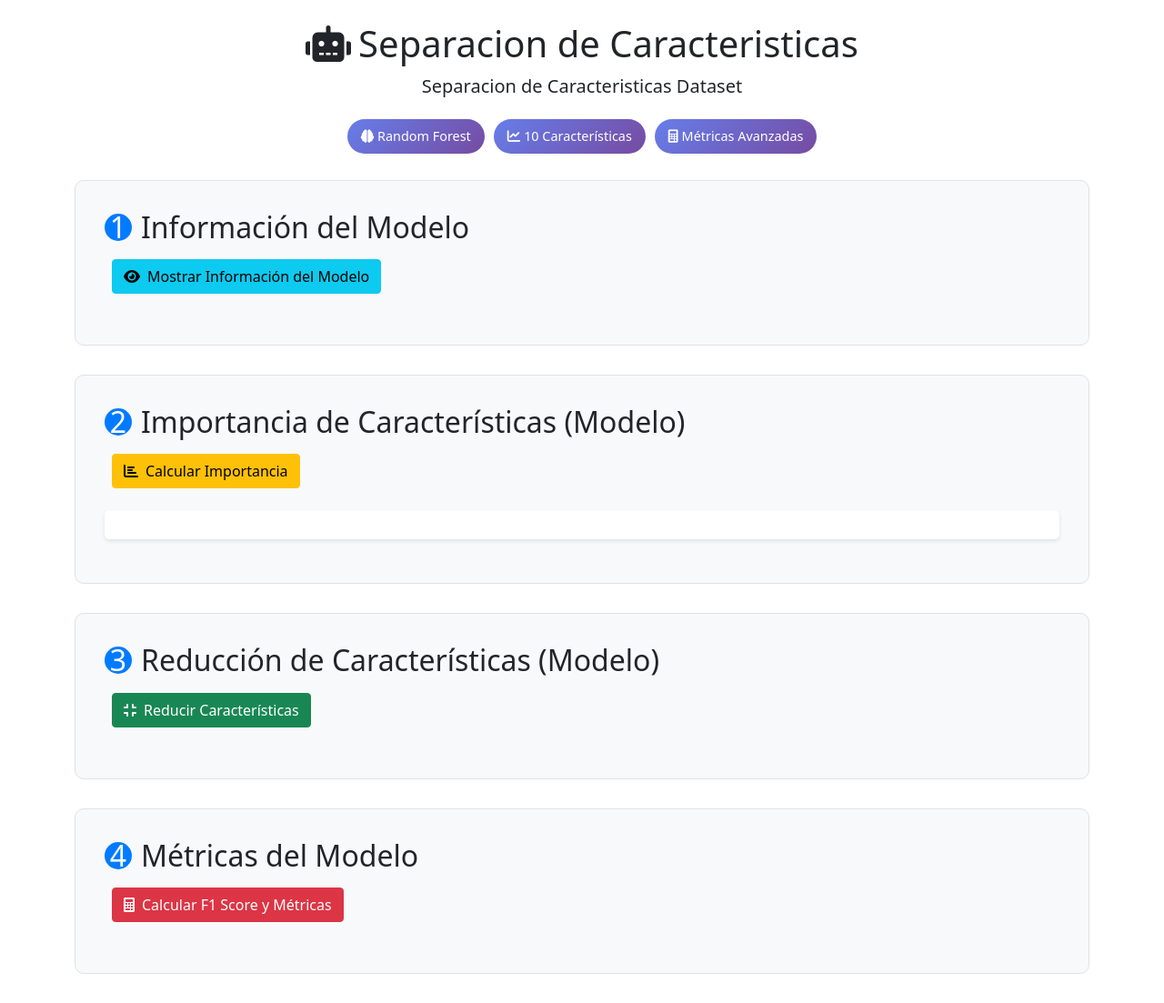
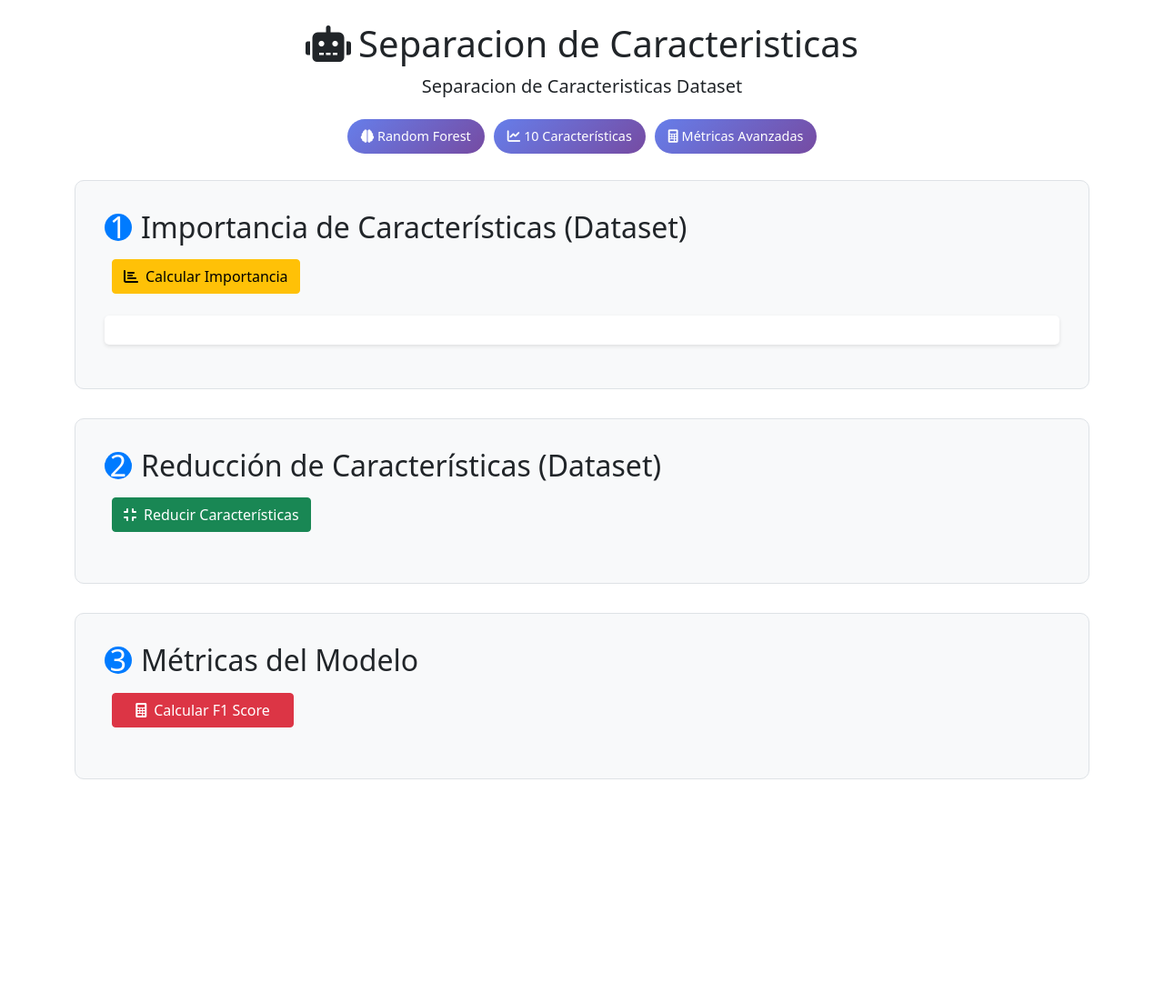
Before and after one commit to dandark666/api-sepa, a Django app: page / in a window 1280 px wide. Shown: the whole page at 91% size. After the commit the page ends 857 px from the top, so only its background shows below. Run offline with Django 5.2, Linux system fonts and the light colour scheme.

Commit message:
Update index.html

```diff
--- a/templates/index.html
+++ b/templates/index.html
@@ -110,24 +110,11 @@
             </div>
         </div>
 
-        <!-- Sección 1: Información del Modelo (ahora es la primera sección) -->
-        <div class="section" id="visualizacionSection">
-            <h2><span class="step-number">1</span>Información del Modelo</h2>
-            <button onclick="visualizarDataset()" class="btn btn-info btn-step">
-                <i class="fas fa-eye me-2"></i>Mostrar Información del Modelo
-            </button>
-            <div id="visualizacionLoading" class="loading">
-                <div class="spinner-border text-primary" role="status">
-                    <span class="visually-hidden">Cargando...</span>
-                </div>
-                <p>Generando información del modelo...</p>
-            </div>
-            <div id="datasetInfo" class="mt-3"></div>
-        </div>
+
 
         <!-- Sección 2: Importancia -->
         <div class="section" id="importanciaSection">
-            <h2><span class="step-number">2</span>Importancia de Características (Modelo)</h2>
+            <h2><span class="step-number">1</span>Importancia de Características (Dataset)</h2>
             <button onclick="calcularImportancia()" class="btn btn-warning btn-step">
                 <i class="fas fa-chart-bar me-2"></i>Calcular Importancia
             </button>
@@ -143,7 +130,7 @@
 
         <!-- Sección 3: Reducción -->
         <div class="section" id="reduccionSection">
-            <h2><span class="step-number">3</span>Reducción de Características (Modelo)</h2>
+            <h2><span class="step-number">2</span>Reducción de Características (Dataset)</h2>
             <button onclick="reducirCaracteristicas()" class="btn btn-success btn-step">
                 <i class="fas fa-compress me-2"></i>Reducir Características
             </button>
@@ -158,9 +145,9 @@
 
         <!-- Sección 4: F1 Score -->
         <div class="section" id="f1Section">
-            <h2><span class="step-number">4</span>Métricas del Modelo</h2>
+            <h2><span class="step-number">3</span>Métricas del Modelo</h2>
             <button onclick="calcularF1Score()" class="btn btn-danger btn-step">
-                <i class="fas fa-calculator me-2"></i>Calcular F1 Score y Métricas
+                <i class="fas fa-calculator me-2"></i>Calcular F1 Score
             </button>
             <div id="f1Loading" class="loading">
                 <div class="spinner-border text-danger" role="status">
@@ -399,7 +386,7 @@
 
                     const cacheInfo = data.modelo_cargado ?
                         '<div class="alert alert-success mt-3"><i class="fas fa-bolt me-2"></i><strong>Modelo cargado desde archivo</strong> - Análisis instantáneo</div>' :
-                        '<div class="alert alert-warning mt-3"><i class="fas fa-cog me-2"></i><strong>Modelo entrenado nuevo</strong> - Esto tarda más la primera vez</div>';
+
 
                     document.getElementById('importanciaInfo').innerHTML = `
                         <div class="info-box">
```
